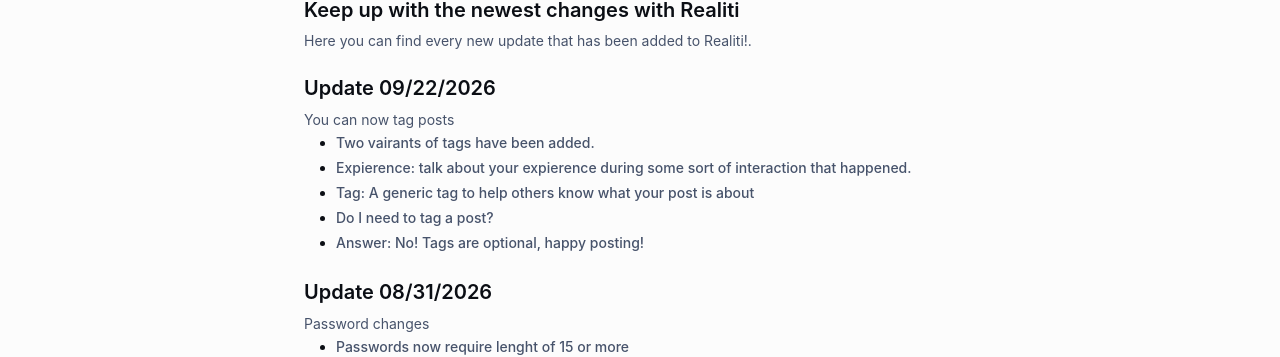
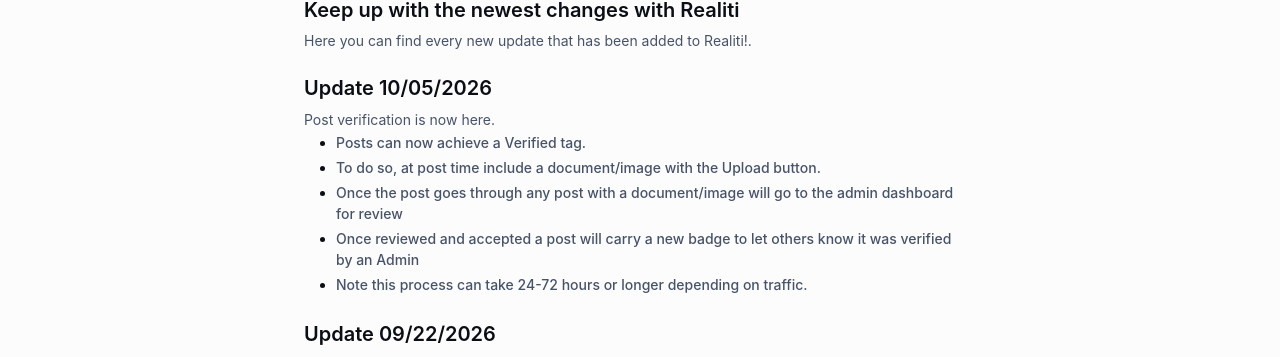
Before and after one commit to thegolriz/Realiti, a React (Create React App) app in the folder frontend/: page /releasenotes in a window 1280 px wide. Shown: the part 146-503 px from the top of the page. Built offline with nearby package versions, Linux system fonts and the light colour scheme; no server answers; the HTML template or start-up script is replaced by a standard one.

Commit message:
Added release notes

```diff
--- a/frontend/src/pages/ReleaseNotes.jsx
+++ b/frontend/src/pages/ReleaseNotes.jsx
@@ -9,6 +9,17 @@
     title: 'Keep up with the newest changes with Realiti',
     body: 'Here you can find every new update that has been added to Realiti!.',
     items: [],
+  },
+  {
+    title: 'Update 10/05/2026',
+    body: 'Post verification is now here.',
+    items: [
+      'Posts can now achieve a Verified tag.',
+      'To do so, at post time include a document/image with the Upload button.',
+      'Once the post goes through any post with a document/image will go to the admin dashboard for review',
+      'Once reviewed and accepted a post will carry a new badge to let others know it was verified by an Admin',
+      'Note this process can take 24-72 hours or longer depending on traffic.',
+    ],
   },
   {
     title: 'Update 09/22/2026',
```
